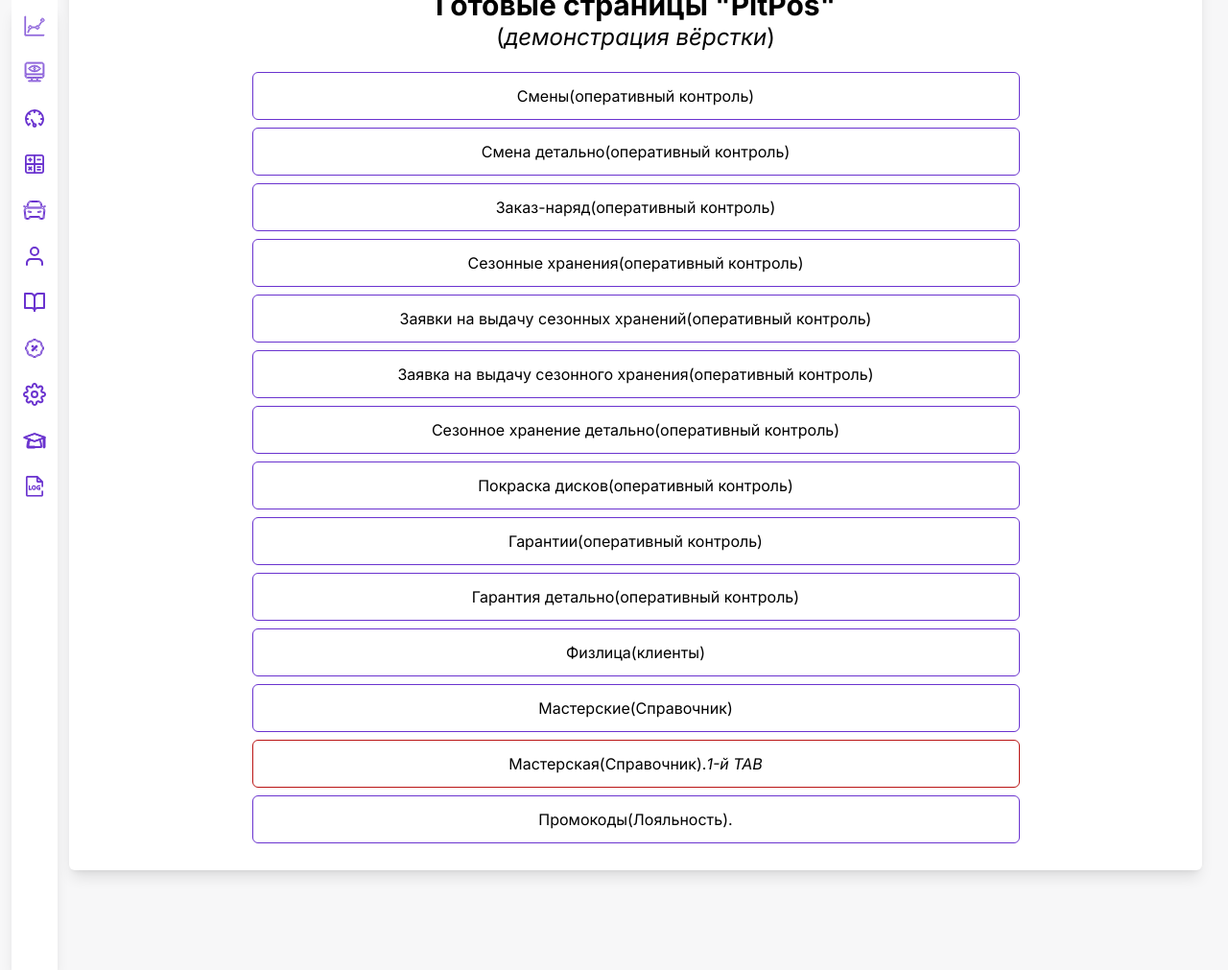
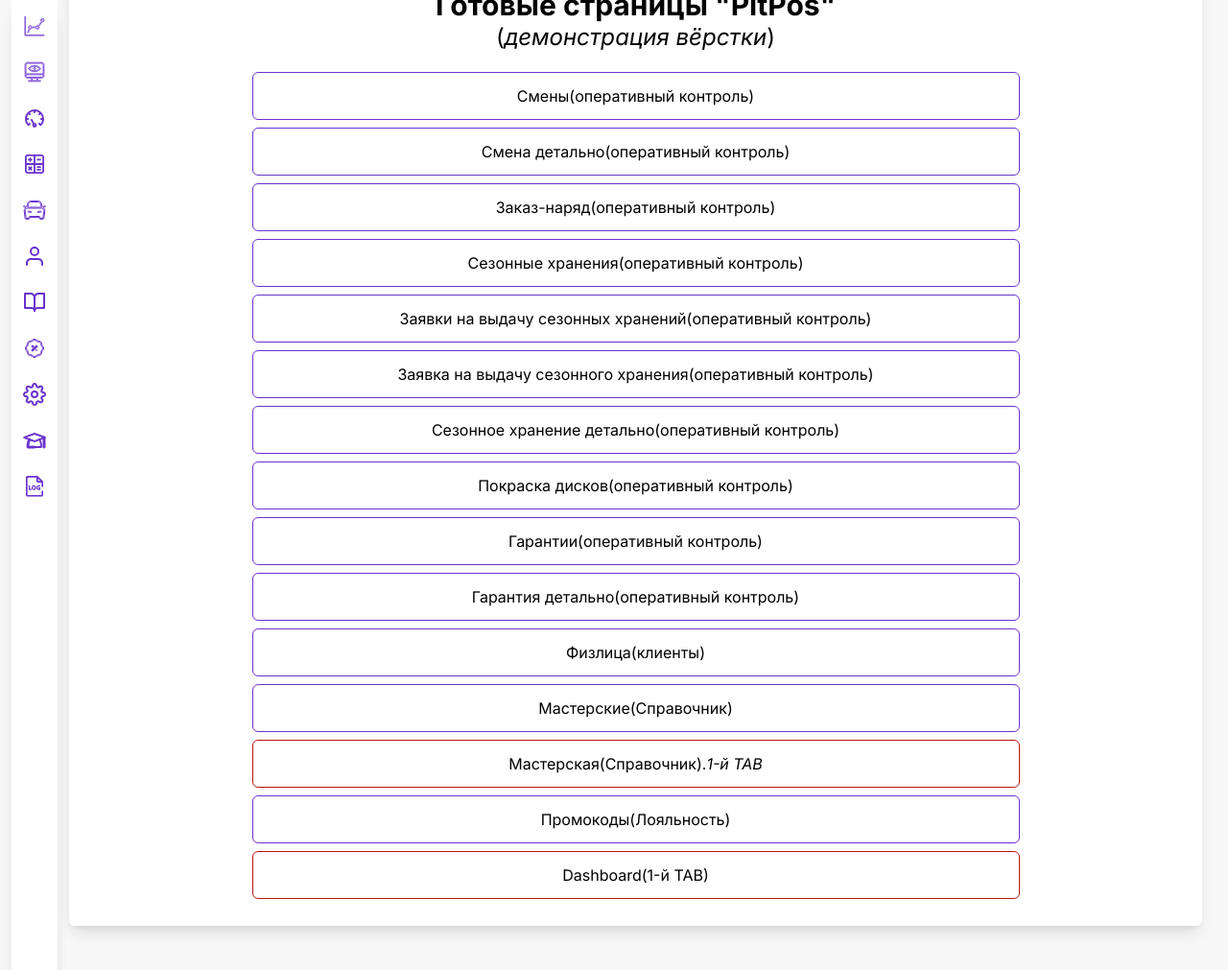
Before and after one commit to Artiom-Work/pit-pos, a website: page index.html in a window 1280 px wide. Shown: the part 105-1116 px from the top of the page at 96% size. Drawn offline with Linux system fonts and the light colour scheme.

Commit message:
added link(index page) from dashbord

```diff
--- a/index.html
+++ b/index.html
@@ -649,7 +649,14 @@
 				<li class="mb-2 border-1 rounded-md border-pitpos-700">
 					<a class="text-xs xs:text-base px-2 w-full min-h-12 text-center inline-flex items-center justify-center duration-300 hover:bg-pitpos-700 hover:text-white hover:rounded-md active:brightness-80"
 						href="./loyalty-promo-codes.html">
-						Промокоды(Лояльность).
+						Промокоды(Лояльность)
+					</a>
+				</li>
+
+				<li class="mb-2 border-1 rounded-md border-error">
+					<a class="text-xs xs:text-base px-2 w-full min-h-12 text-center inline-flex items-center justify-center duration-300 hover:bg-pitpos-700 hover:text-white hover:rounded-md active:brightness-80"
+						href="./dashboard.html">
+						Dashboard(1-й TAB)
 					</a>
 				</li>
 			</ul>
```
Also changed, not shown: styles/pages/styles-op.css.
